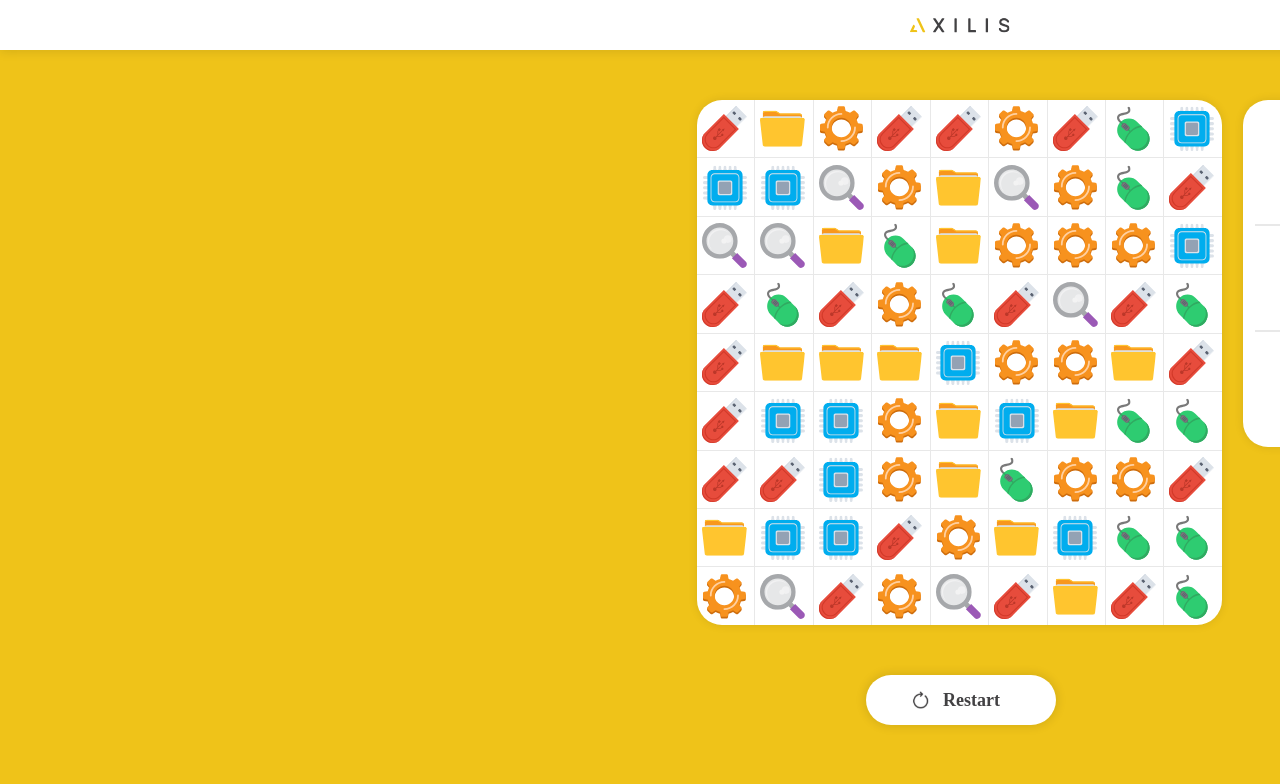
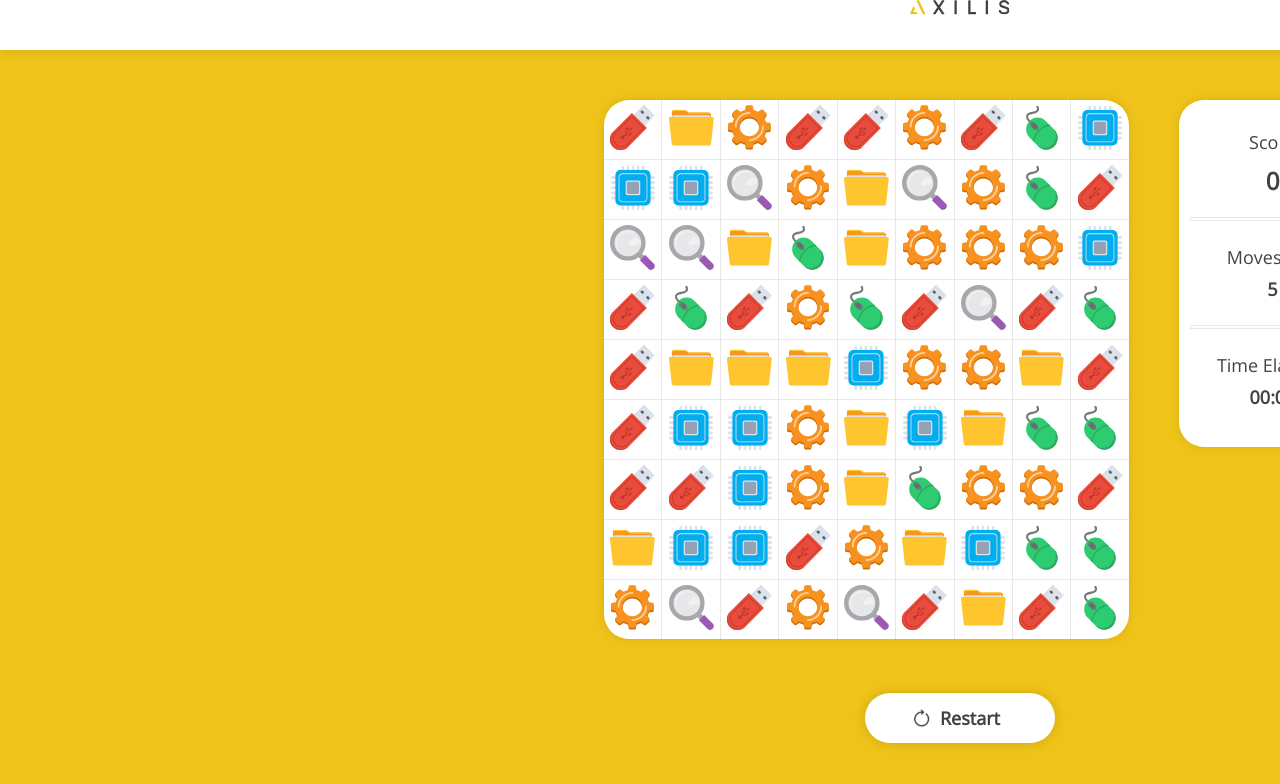
Before and after one commit to michiline/grand-prix, a React (Create React App) app: page / in a window 1280 px wide. Shown: the top 784 px of the page. Built offline with nearby package versions, Linux system fonts and the light colour scheme.

Commit message:
fixed board design

```diff
--- a/public/index.html
+++ b/public/index.html
@@ -4,9 +4,6 @@
   <meta charset="utf-8">
   <meta name="viewport" content="width=device-width, initial-scale=1">
   <link rel="shortcut icon" href="%PUBLIC_URL%/favicon.ico">
-  <link rel="stylesheet" href="https://maxcdn.bootstrapcdn.com/bootstrap/3.3.6/css/bootstrap.min.css">
-  <script src="https://code.jquery.com/jquery-2.2.4.min.js"></script>
-  <script src="https://maxcdn.bootstrapcdn.com/bootstrap/3.3.6/js/bootstrap.min.js"></script>
   <!--
   Notice the use of %PUBLIC_URL% in the tag above.
   It will be replaced with the URL of the `public` folder during the build.
--- a/src/components/App.css
+++ b/src/components/App.css
@@ -1,9 +1,16 @@
+@import url(https://fonts.googleapis.com/css?family=Open+Sans);
+body{
+   font-family: 'Open Sans',serif;
+}
 button {
   padding: 0 !important;
   border: none;
 }
 button:focus {
   outline:0;
+}
+button:hover {
+  border: 2px solid #e8e8e8;
 }
 td {
   padding: 5px;
@@ -51,6 +58,7 @@ td:hover {
   width: 1920px;
   height: 931px;
   background-color: #efc319;
+  text-align: center;
 }
 .header {
   width: 1920px;
@@ -59,26 +67,35 @@ td:hover {
   box-shadow: 0 2px 10px 0 rgba(0, 0, 0, 0.1);
 }
 .ic_logo {
-  position: absolute;
-  top: 17px;
-  right: 910px;
-  bottom: 898px;
-  left: 910px;
+  margin: 0 auto;
   width: 100px;
   height: 16px;
   object-fit: contain;
 }
+.center {
+  margin: 0 auto;
+  display: table;
+}
+.board-outer-div {
+  display: inline-block;
+  margin: 50px;
+}
 .board {
-  position: absolute;
-  top: 100px;
-  right: 698px;
-  bottom: 306px;
-  left: 697px;
+  padding: 20px;
   width: 525px;
   height: 525px;
   border-radius: 25px;
   background-color: #ffffff;
   box-shadow: 0 0 10px 0 rgba(0, 0, 0, 0.1);
+}
+.noselect {
+  -webkit-touch-callout: none; /* iOS Safari */
+    -webkit-user-select: none; /* Safari */
+     -khtml-user-select: none; /* Konqueror HTML */
+       -moz-user-select: none; /* Firefox */
+        -ms-user-select: none; /* Internet Explorer/Edge */
+            user-select: none; /* Non-prefixed version, currently
+                                  supported by Chrome and Opera */
 }
 /* items */
 .ic_item {
@@ -87,102 +104,72 @@ td:hover {
   object-fit: contain;
 }
 .info {
-  position: absolute;
-  top: 100px;
-  right: 490px;
-  bottom: 484px;
-  left: 1243px;
   width: 187px;
   height: 347px;
   border-radius: 25px;
   background-color: #ffffff;
   box-shadow: 0 0 10px 0 rgba(0, 0, 0, 0.1);
+  display: inline-block;
+  vertical-align: top;
+  margin-top: 50px;
+  text-align: center;
 }
 .score {
-  position: absolute;
-  top: 29px;
-  right: 69.5px;
-  bottom: 294px;
-  left: 70.5px;
   width: 47px;
   height: 24px;
-  font-family: OpenSans;
+  font-family: 'Open Sans';
   font-size: 18px;
   text-align: center;
+  margin: 30px auto 10px auto;
   color: #424143;
 }
 .score-value {
-  position: absolute;
-  top: 63px;
-  right: 73px;
-  bottom: 251px;
-  left: 72px;
   width: 42px;
   height: 33px;
-  font-family: OpenSans;
+  font-family: 'Open Sans';
   font-size: 24px;
   font-weight: bold;
   text-align: center;
+  margin: 10px auto 20px auto;
   color: #424143;
 }
 .line {
   width: 163px;
   height: 2px;
   border: solid 1px #e8e8e8;
-}
-.first-line {
-  position: absolute;
-  top: 124px;
-  right: 12px;
-  bottom: 221px;
-  left: 12px;
+  margin: 0 auto;
 }
 .moves-left {
-  position: absolute;
-  top: 146px;
-  right: 47.5px;
-  bottom: 137px;
-  left: 47.5px;
   width: 92px;
   height: 64px;
-  font-family: OpenSans;
+  font-family: 'Open Sans';
   font-size: 18px;
   line-height: 1.78;
   text-align: center;
+  margin: 20px auto 20px auto;
   color: #424143;
 }
 .moves-left-text-style {
-  font-family: OpenSans;
+  font-family: 'Open Sans';
   font-size: 18px;
   line-height: 1.78;
   text-align: center;
   color: #424143;
   font-weight: bold;
 }
-.second-line {
-  position: absolute;
-  top: 230px;
-  right: 12px;
-  bottom: 115px;
-  left: 12px;
-}
 .time-elapsed {
-  position: absolute;
-  top: 262px;
-  right: 37px;
-  bottom: 31px;
-  left: 38px;
   width: 112px;
   height: 64px;
-  font-family: OpenSans;
+  font-family: 'Open Sans';
   font-size: 18px;
   line-height: 1.78;
   text-align: center;
+  margin: 20px auto 20px auto;
   color: #424143;
 }
 
 .time-elapsed-text-style {
-  font-family: OpenSans;
+  font-family: 'Open Sans';
   font-size: 18px;
   line-height: 1.78;
   text-align: center;
@@ -190,38 +177,33 @@ td:hover {
   font-weight: bold;
 }
 .restart-area {
-  position: absolute;
-  top: 675px;
-  right: 864px;
-  bottom: 206px;
-  left: 866px;
   width: 189.6px;
   height: 50px;
   border-radius: 27.2px;
   background-color: #ffffff;
   box-shadow: 0 0 10px 2px rgba(0, 0, 0, 0.1);
+  display: inline-block;
+  margin: 0 auto;
+}
+.restart-outer-div {
+  display: inline-block;
 }
 .restart {
-  position: absolute;
-  top: 13px;
-  right: 45.6px;
-  bottom: 13px;
-  left: 77px;
   width: 67px;
   height: 24px;
-  font-family: OpenSans;
+  font-family: 'Open Sans';
   font-size: 18px;
   font-weight: bold;
   text-align: left;
+  display: inline-block;
+  margin-left: 10px;
   color: #424143;
+  vertical-align: top;
 }
 .restart-img {
-  position: absolute;
-  top: 16px;
-  right: 126.6px;
-  bottom: 15px;
-  left: 46px;
   width: 17px;
   height: 19px;
+  display: inline-block;
   background-color: #424143;
+  margin-top: 3px;
 }
--- a/src/components/App.js
+++ b/src/components/App.js
@@ -1,6 +1,7 @@
 import React, { Component } from 'react'
 import './App.css'
 import Board from './Board'
+import EndGame from './EndGame'
 
 const COLS = 9
 const ROWS = 9
@@ -8,7 +9,7 @@ const SWAP_TIME = 0.25
 const FADEOUT_TIME = 0.75
 const FADEIN_TIME = 0.75
 const SWAP_DISTANCE = '56px'
-const MOVES_LEFT = 15
+const MOVES_LEFT = 5
 
 class App extends Component {
   constructor (props) {
@@ -56,6 +57,7 @@ class App extends Component {
       crash: false,
       fadeOut: false,
       fadeIn: false,
+      endGame: false,
       boardEnabled: true
     }
     this.styles = {
@@ -102,6 +104,7 @@ class App extends Component {
     this.mouseUp = mouseUp.bind(this)
     this.resetState = resetState.bind(this)
     this.restart = restart.bind(this)
+    this.endGame = endGame.bind(this)
     this.getStyle = getStyle.bind(this)
     this.addSecond = addSecond.bind(this)
     setTimeout(this.addSecond, 1000)
@@ -110,9 +113,13 @@ class App extends Component {
   render () {
     return (
       <div className='App main'>
-        <div className='header'>
-          <img className='ic_logo' alt='ic_logo' src={require('../../images/ic-logo.svg')} />
+        <div className='header noselect'>
+          <div className='ic_logo'>
+            <img alt='ic_logo' src={require('../../images/ic-logo.svg')} />
           </div>
+        </div>
+        <div className='center'>
+          <div className='board-outer-div'>
             <Board
               items={this.state.items}
               boardEnabled={this.state.boardEnabled}
@@ -121,22 +128,32 @@ class App extends Component {
               dragEnter={this.dragEnter}
               getStyle={this.getStyle}
               />
-        <div className='info'>
+          </div>
+          <div className='info noselect'>
             <div className='score'>Score</div>
-          <div className='line first-line' />
             <div className='score-value'>{this.state.score}</div>
+            <div className='line' />
             <div className='moves-left'>Moves Left <div className='moves-left-text-style'>{this.state.movesLeft}</div></div>
-          <div className='line second-line' />
+            <div className='line' />
             <div className='time-elapsed'>Time Elapsed <div className='time-elapsed-text-style'>{parseTime(this.state.elapsedTime)}</div></div>
           </div>
-        <button className='restart-area' onClick={this.restart}>
+        </div>
+        <button className='restart-area noselect' onClick={this.restart}>
+          <div className='restart-outer-div'>
             <img className='restart-img' alt='restart-img' src={require('../../images/restart.png')} />
             <div className='restart'>Restart</div>
+          </div>
         </button>
       </div>
     )
   }
 }
+
+// <button className='restart-area' onClick={this.restart}>
+//   <img className='restart-img' alt='restart-img' src={require('../../images/restart.png')} />
+//   <div className='restart'>Restart</div>
+// </button>
+// <EndGame className='end-game' visible={this.state.endGame} />
 
 function addSecond () {
   this.setState({
@@ -236,7 +253,12 @@ function fadeIn () {
     fadeOut: false,
     fadeIn: true
   })
+  if (this.state.movesLeft === 0) {
+    console.log('end game')
+    setTimeout(this.endGame, FADEIN_TIME * 1000)
+  } else {
     setTimeout(this.resetState, FADEIN_TIME * 1000)
+  }
 }
 function resetState () {
   this.setState({
@@ -255,6 +277,13 @@ function resetState () {
     fadeOut: false,
     fadeIn: false,
     boardEnabled: true
+  })
+}
+function endGame () {
+  this.setState({
+    fadeIn: false,
+    boardEnabled: false,
+    endGame: true
   })
 }
 function mouseUp () {
--- a/src/components/Board.js
+++ b/src/components/Board.js
@@ -8,7 +8,7 @@ class Board extends Component {
     //   img.src = src
     // })
     return (
-      <table className={this.props.boardEnabled ? 'enabled board' : 'disabled board'}>
+      <table className={this.props.boardEnabled ? 'enabled noselect board' : 'disabled noselect board'}>
         <tbody>
           {
             this.props.items.map((row, x) => {
--- /dev/null
+++ b/src/components/EndGame.js
@@ -0,0 +1,19 @@
+import React, { Component } from 'react'
+
+class EndGame extends Component {
+  render () {
+    return (
+      <div visibility={this.props.visible ? 'visible' : 'hidden'}>
+      Helloaaaaaaaaaaaaaaaaaa
+      Helloaaaaaaaaaaaaaaaaaa
+      Helloaaaaaaaaaaaaaaaaaa
+      Helloaaaaaaaaaaaaaaaaaa
+      Helloaaaaaaaaaaaaaaaaaa
+      Helloaaaaaaaaaaaaaaaaaa
+Helloaaaaaaaaaaaaaaaaaa
+      </div>
+    )
+  }
+}
+
+export default EndGame
```
Lines whose indentation alone changed are shown as unchanged.
